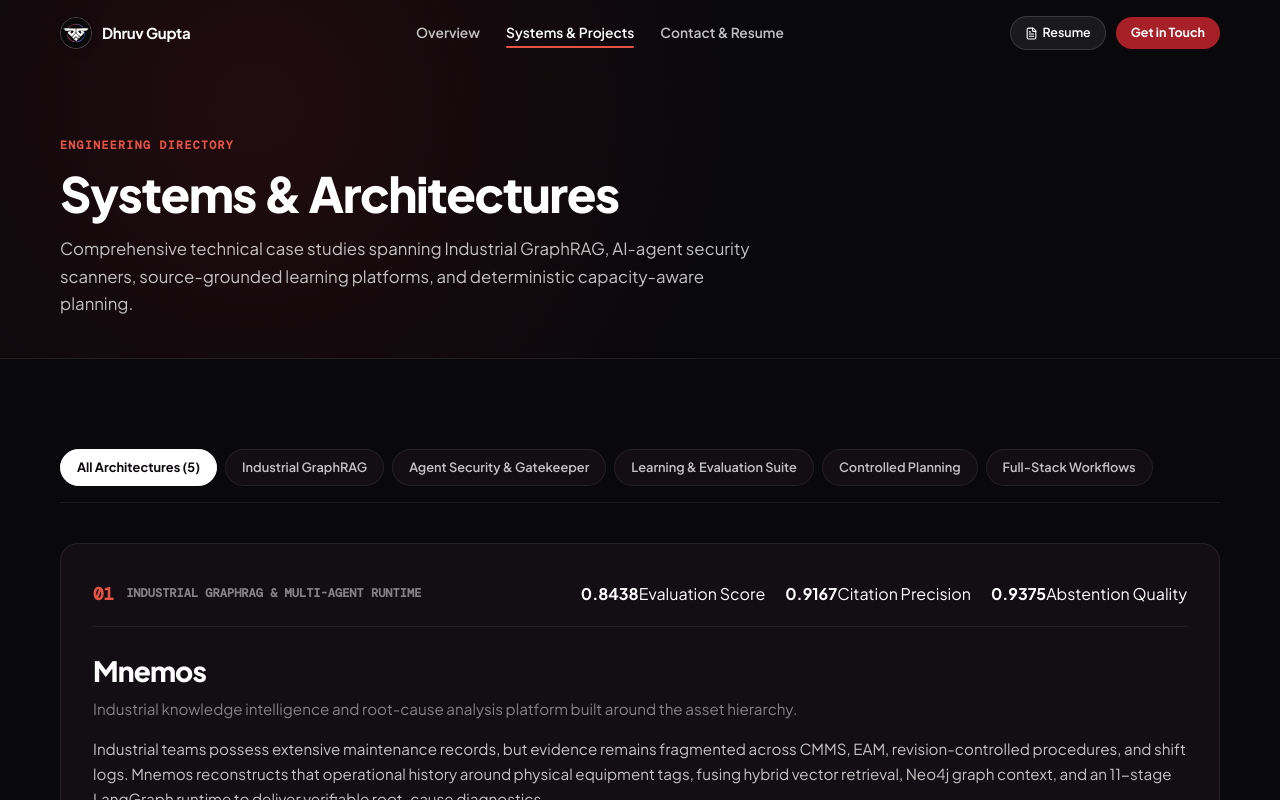
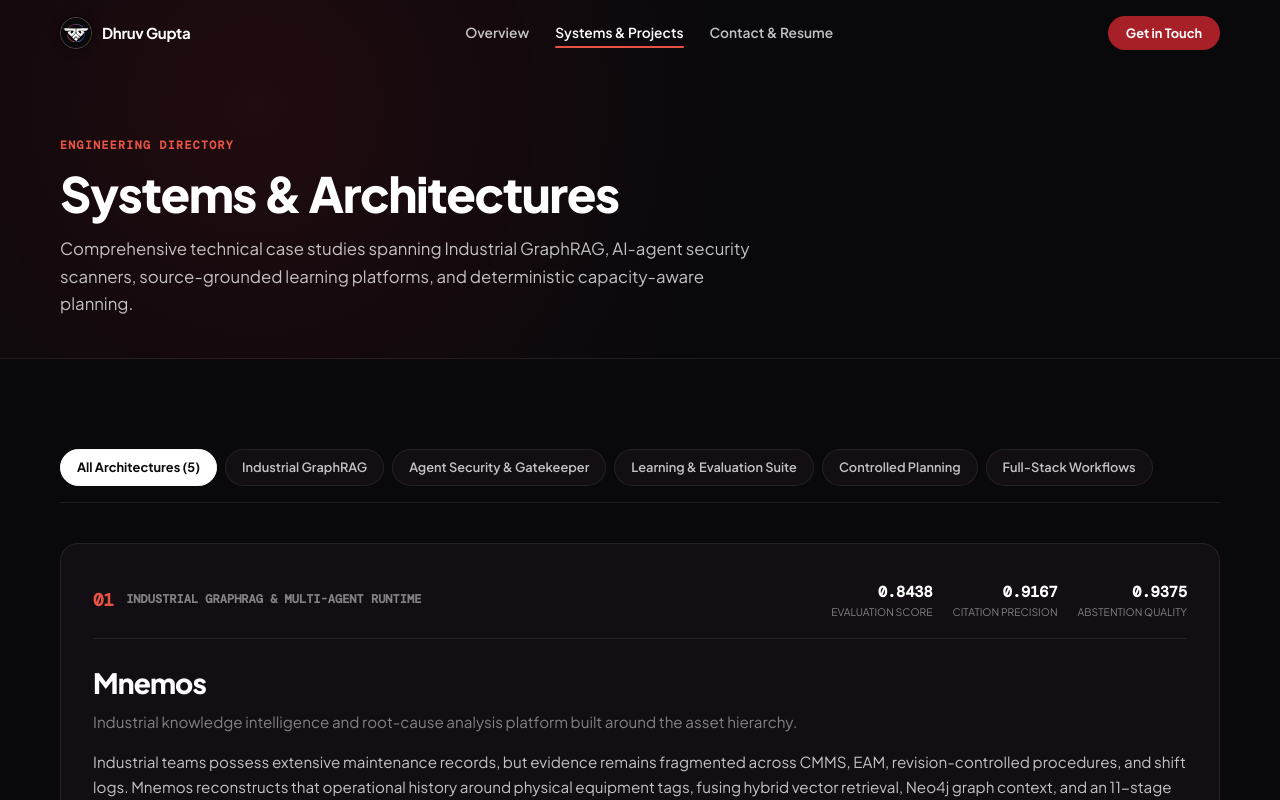
Before and after one commit to Dhruvg334/dhruv-gupta-portfolio, a React (Vite) app: page /#/projects in a window 1280 px wide. Shown: the top 800 px of the page. Built offline with nearby package versions, Linux system fonts and the light colour scheme; a web font is replaced by a local one.

Commit message:
fix(ui): remove resume button from navbar and restore archive grid card styling

```diff
--- a/src/components/Navbar.tsx
+++ b/src/components/Navbar.tsx
@@ -1,6 +1,6 @@
 import { useState, useEffect } from 'react'
 import { NavLink, Link } from 'react-router-dom'
-import { Menu, X, FileText, ArrowRight } from 'lucide-react'
+import { Menu, X, ArrowRight } from 'lucide-react'
 import avatarSvg from '../assets/avatar.svg'
 
 export function Navbar() {
@@ -50,13 +50,6 @@ export function Navbar() {
 
           <div className="nav-actions-mobile">
             <Link
-              to="/contact?tab=resume"
-              className="btn btn--secondary"
-              onClick={() => setMenuOpen(false)}
-            >
-              <FileText size={14} /> Request Resume
-            </Link>
-            <Link
               to="/contact"
               className="btn btn--primary"
               onClick={() => setMenuOpen(false)}
@@ -67,9 +60,6 @@ export function Navbar() {
         </nav>
 
         <div className="header-desktop-actions">
-          <Link to="/contact?tab=resume" className="header-resume-btn">
-            <FileText size={13} /> Resume
-          </Link>
           <Link to="/contact" className="header-contact-btn">
             Get in Touch
           </Link>
--- a/src/styles.css
+++ b/src/styles.css
@@ -352,32 +352,14 @@ button {
   gap: 10px;
 }
 
-.header-resume-btn {
-  display: inline-flex;
-  align-items: center;
-  gap: 5px;
-  padding: 6px 14px;
-  border-radius: 999px;
-  background: rgba(255, 255, 255, 0.07);
-  border: 1px solid var(--border-medium);
-  color: #fff;
-  font-size: 0.78rem;
-  font-weight: 600;
-  transition: all 0.18s ease;
-}
-
-.header-resume-btn:hover {
-  background: rgba(255, 255, 255, 0.14);
-}
-
 .header-contact-btn {
   display: inline-flex;
   align-items: center;
-  padding: 6px 15px;
+  padding: 7px 18px;
   border-radius: 999px;
   background: var(--accent-crimson);
   color: #fff;
-  font-size: 0.78rem;
+  font-size: 0.8rem;
   font-weight: 700;
   transition: background 0.18s ease;
 }
@@ -392,7 +374,7 @@ button {
 }
 
 /* ==========================================================================
-   Home Page Styles (Centered Hero, Clean Rhythm)
+   Home Page Styles
    ========================================================================== */
 
 .home-hero {
@@ -1023,6 +1005,24 @@ button {
   gap: 20px;
 }
 
+.metric-pill {
+  display: flex;
+  flex-direction: column;
+  align-items: flex-end;
+}
+
+.metric-pill strong {
+  font-family: var(--mono);
+  font-size: 0.95rem;
+  color: #fff;
+}
+
+.metric-pill span {
+  font-size: 0.65rem;
+  color: var(--text-muted);
+  text-transform: uppercase;
+}
+
 .catalog-project-title {
   font-size: 1.75rem;
   font-weight: 800;
@@ -1513,6 +1513,85 @@ button {
   font-size: 0.68rem;
   font-weight: 700;
   color: #fca5a5;
+}
+
+/* ==========================================================================
+   Engineering Archive Section (Supporting Builds)
+   ========================================================================== */
+
+.archive-section {
+  background: var(--bg-card);
+  border-top: 1px solid var(--border-subtle);
+}
+
+.archive-grid {
+  display: grid;
+  grid-template-columns: repeat(3, 1fr);
+  gap: 20px;
+}
+
+.archive-card {
+  background: var(--bg-card-elevated);
+  border: 1px solid var(--border-subtle);
+  border-radius: var(--radius-md);
+  padding: 24px;
+  display: flex;
+  align-items: flex-start;
+  justify-content: space-between;
+  gap: 16px;
+  transition: all 0.2s ease;
+}
+
+.archive-card:hover {
+  border-color: var(--border-medium);
+  background: var(--bg-card-hover);
+  transform: translateY(-2px);
+}
+
+.archive-content {
+  display: flex;
+  flex-direction: column;
+  gap: 8px;
+}
+
+.archive-content h3 {
+  font-size: 1.05rem;
+  font-weight: 700;
+  color: #fff;
+  line-height: 1.3;
+}
+
+.archive-content p {
+  font-size: 0.84rem;
+  color: var(--text-secondary);
+  line-height: 1.5;
+}
+
+.archive-tags {
+  display: flex;
+  flex-wrap: wrap;
+  gap: 6px;
+  margin-top: 6px;
+}
+
+.archive-tag {
+  font-family: var(--mono);
+  font-size: 0.65rem;
+  padding: 3px 8px;
+  border-radius: 4px;
+  background: rgba(255, 255, 255, 0.05);
+  color: var(--text-muted);
+}
+
+.archive-arrow {
+  color: var(--accent-red);
+  flex-shrink: 0;
+  margin-top: 4px;
+  transition: transform 0.2s ease;
+}
+
+.archive-card:hover .archive-arrow {
+  transform: translateX(3px);
 }
 
 /* ==========================================================================
```
